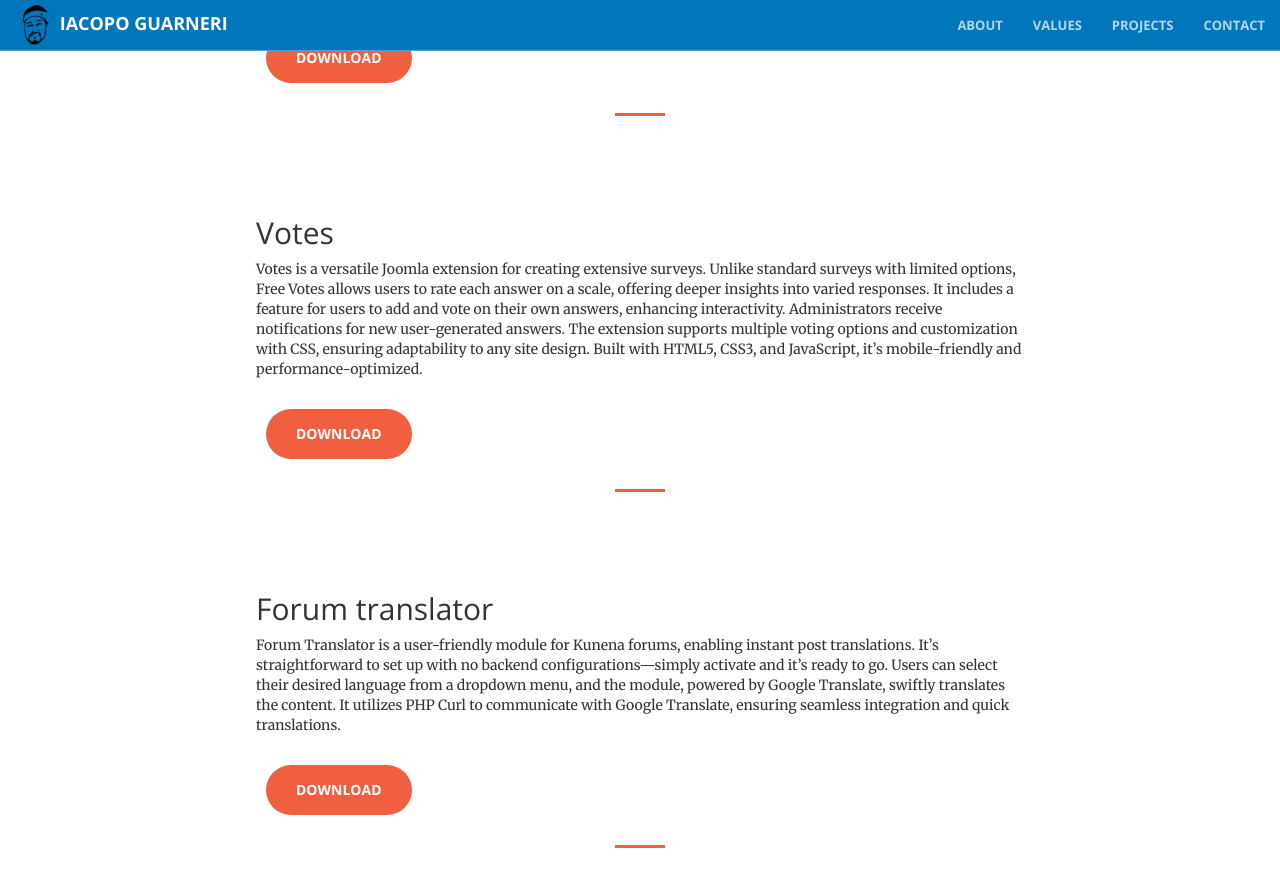
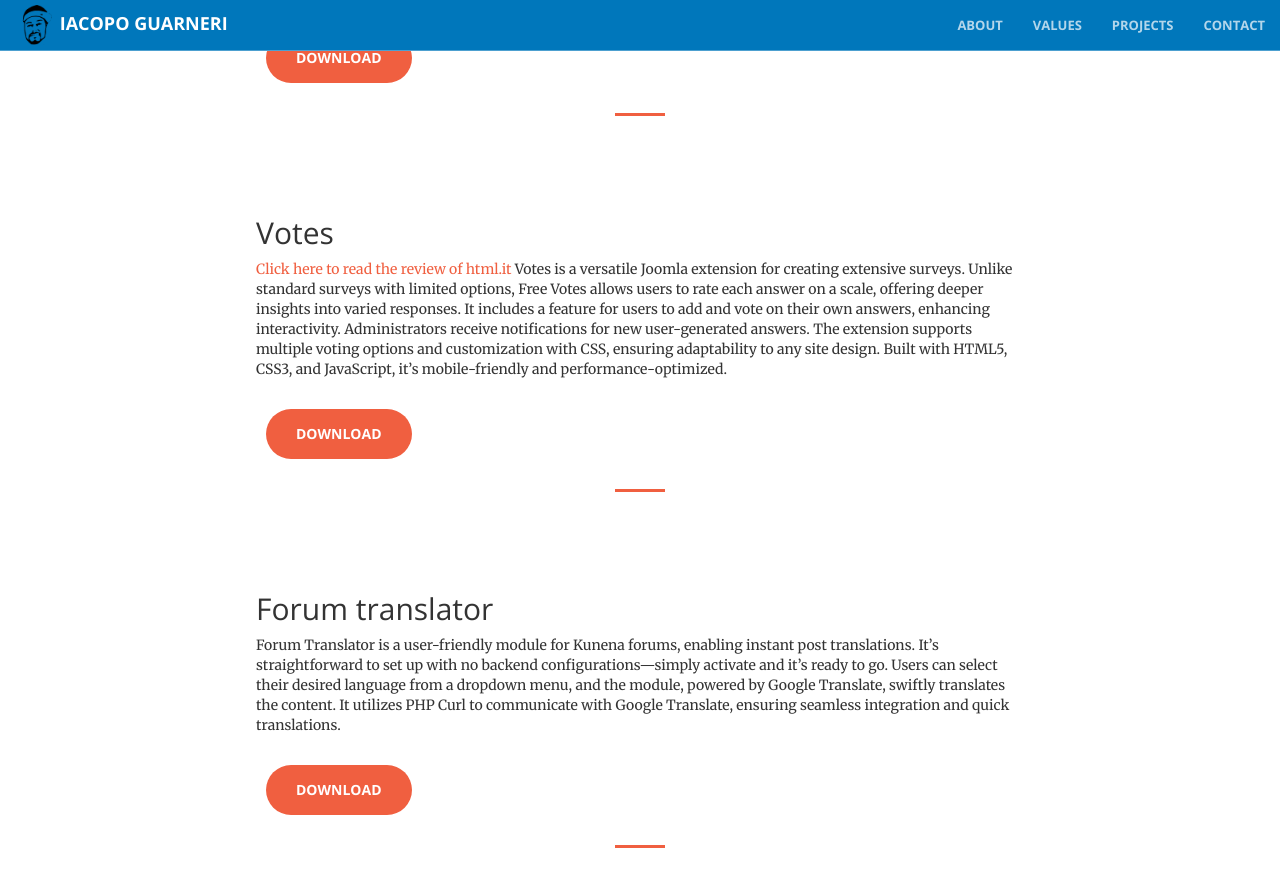
Before and after one commit to iacoposk8/iacoposk8.github.io, a Jekyll site: the page built from projects/joomla-extensions/index.html, in a window 1280 px wide and 900 px high, scrolled down 1172 px. Shown: the top 887 px of the window. Built offline with Jekyll 4.4.1, drawn with Linux system fonts in a browser that asks for light colours.

Commit message:
Update index.html

```diff
--- a/projects/joomla-extensions/index.html
+++ b/projects/joomla-extensions/index.html
@@ -41,6 +41,7 @@ A simple empty template for Joomla
 
 <a class="anchor" name="votes"></a>
 <h2>Votes</h2>
+<a href="https://www.html.it/articoli/joomla-e-sondaggi-i-4-migliori-plugin/" target="_blank">Click here to read the review of html.it</a>
 Votes is a versatile Joomla extension for creating extensive surveys. Unlike standard surveys with limited options, Free Votes allows users to rate each answer on a scale, offering deeper insights into varied responses. It includes a feature for users to add and vote on their own answers, enhancing interactivity. Administrators receive notifications for new user-generated answers. The extension supports multiple voting options and customization with CSS, ensuring adaptability to any site design. Built with HTML5, CSS3, and JavaScript, it’s mobile-friendly and performance-optimized.
 <br /><br />
 <a href="https://payhip.com/b/n8Bki" target="_blank" class="btn btn-primary btn-xl">Download</a>
```
